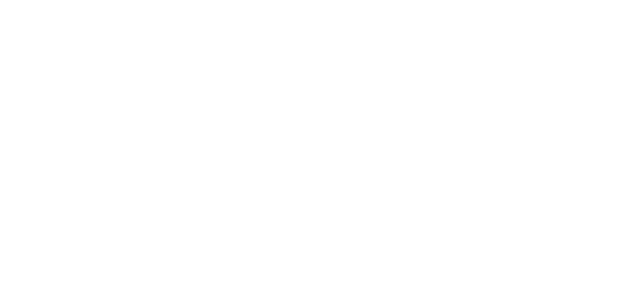
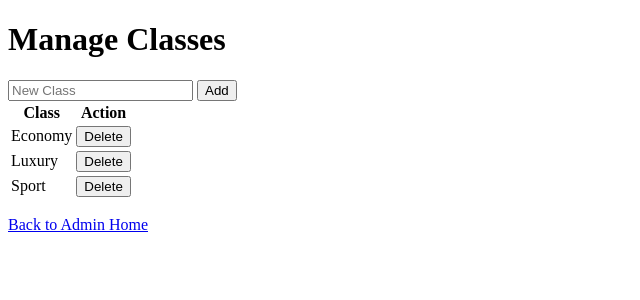
Before and after one commit to hghlnd/zippyautos, a PHP site: page /admin/classes.php in a window 1280 px wide. Before the commit the part shown is empty. Shown: the top 300 px of the page, without its empty margins (0-640 px from the left). Run offline with PHP 8.4, Linux system fonts and the light colour scheme; data comes from the database, SQL or seed files in the repository.

Commit message:
Update classes.php

```diff
--- a/admin/classes.php
+++ b/admin/classes.php
@@ -1,3 +1,41 @@
 <?php
-// Full working classes management page code
+require_once '../models/database.php';
+require_once '../models/classes_db.php';
+
+if ($_SERVER['REQUEST_METHOD'] === 'POST') {
+    if (isset($_POST['add_class']) && !empty(trim($_POST['class']))) {
+        add_class(trim($_POST['class']));
+    } elseif (isset($_POST['delete_id'])) {
+        delete_class((int)$_POST['delete_id']);
+    }
+    header("Location: classes.php");
+    exit;
+}
+$classes = get_all_classes();
 ?>
+<!DOCTYPE html>
+<html>
+<head><title>Manage Classes</title></head>
+<body>
+<h1>Manage Classes</h1>
+<form method="post">
+  <input type="text" name="class" placeholder="New Class">
+  <button type="submit" name="add_class">Add</button>
+</form>
+<table>
+  <tr><th>Class</th><th>Action</th></tr>
+  <?php foreach ($classes as $class): ?>
+  <tr>
+    <td><?= $class['class'] ?></td>
+    <td>
+      <form method="post">
+        <input type="hidden" name="delete_id" value="<?= $class['classID'] ?>">
+        <button type="submit">Delete</button>
+      </form>
+    </td>
+  </tr>
+  <?php endforeach; ?>
+</table>
+<p><a href="index.php">Back to Admin Home</a></p>
+</body>
+</html>
```
